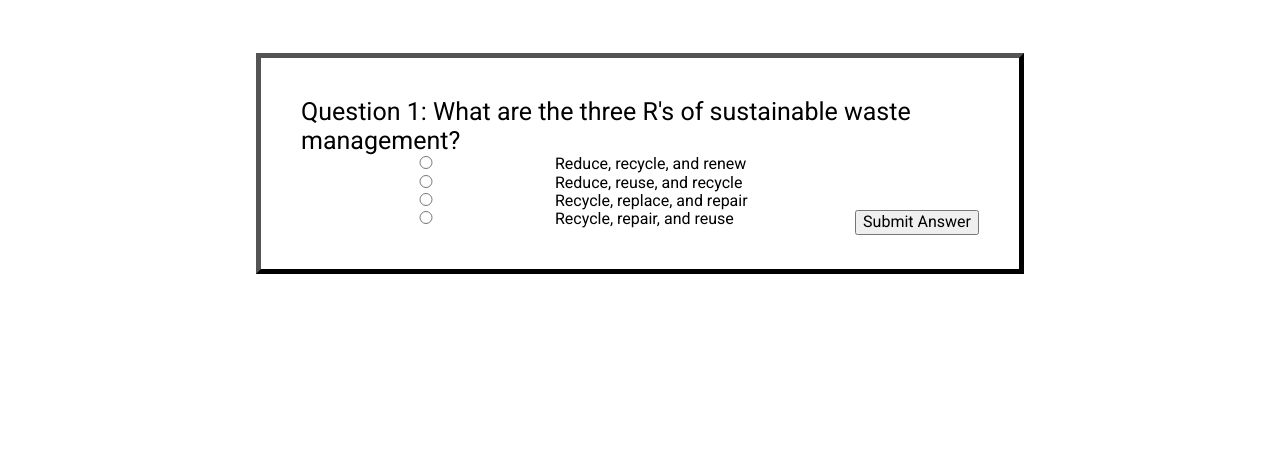
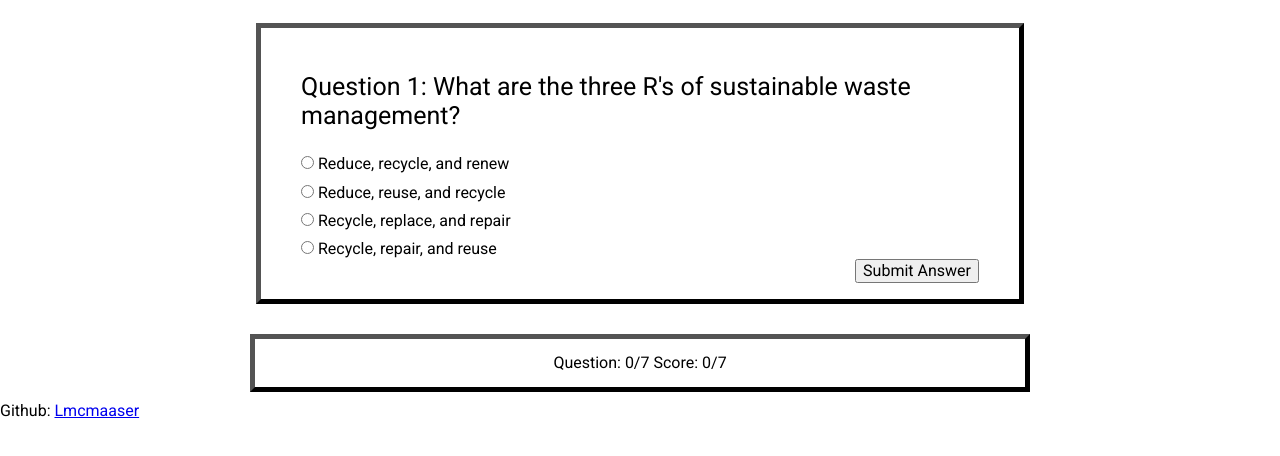
Before and after one commit to Lmcmaaser/wireFrameQuizApp, a plain HTML site: page index.html in a window 1280 px wide. Shown: the part 158-614 px from the top of the page. Drawn offline with nearby package versions, Linux system fonts and the light colour scheme; a script that the page names is missing.

Commit message:
update 11-11-19

```diff
--- a/index.css
+++ b/index.css
@@ -12,7 +12,7 @@ body {
 header {
     border: 5px outset black;
     /*border-radius: 10px;*/
-    margin: 30px 50px 55px;
+    margin: 25px 50px 30px;
     color: black;
     padding: 5px;
     text-align: center;
@@ -34,16 +34,26 @@ h1 {
   }
 
 
-label {
+legend {
     font-size: 25px;
     display: block;
+    padding-bottom: 15px;
+    padding-top: 5px;
 }
 
-input {
-  /*display: block;*/
-  width: 250px;
+.option {
+  padding-top: 10px;
 }
 
 button {
     float: right;
-  }
+}
+
+.question-score {
+  border: 5px outset black;
+  text-align: center;
+  padding: 15px;
+  width: auto;
+  margin: 30px 250px 10px;
+  float: center;
+}
--- a/index.html
+++ b/index.html
@@ -18,13 +18,19 @@
 
         <main class="container">
             <form id="quiz-form" action="" method="post">
-            <label for="question-one">Question 1: What are the three R's of sustainable waste management?</label>
-                <input type="radio" name="answer" value="A" /> Reduce, recycle, and renew
-                <input type="radio" name="answer" value="B" /> Reduce, reuse, and recycle
-                <input type="radio" name="answer" value="C" /> Recycle, replace, and repair
-                <input type="radio" name="answer" value="D" /> Recycle, repair, and reuse
+                <legend for="question-one">Question 1: What are the three R's of sustainable waste management?</legend>
+                <div class="option"><input type="radio" name="answer" value="A" /> Reduce, recycle, and renew</div>
+                <div class="option"><input type="radio" name="answer" value="B" /> Reduce, reuse, and recycle</div>
+                <div class="option"><input type="radio" name="answer" value="C" /> Recycle, replace, and repair</div>
+                <div class="option"><input type="radio" name="answer" value="D" /> Recycle, repair, and reuse</div>
                 <button type="submit">Submit Answer</button>
             </form>
+        </main>
+        <div class="question-score">
+            Question: 0/7
+            Score: 0/7
+        </div>
+        <footer>Github: <a href="https://github.com/Lmcmaaser" > Lmcmaaser</a></footer>
         <script src="https://ajax.aspnetcdn.com/ajax/jQuery/jquery-3.2.1.min.js"></script>
         <script src="index.js"></script>
     </body>
```
Lines whose indentation alone changed are shown as unchanged.
